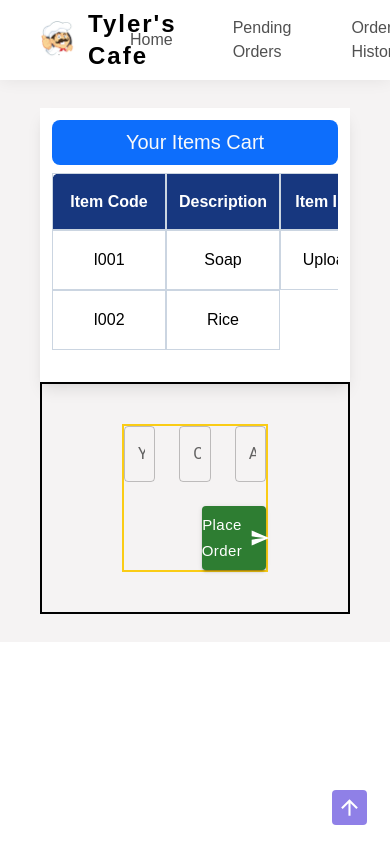
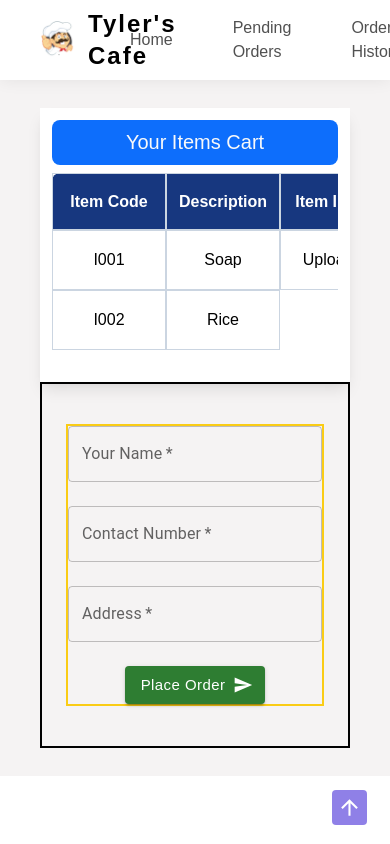
Before and after one commit to AshanSandeep06/Food-Shop-System, a React (Create React App) app in the folder frontend/: page /placeOrder in a window 390 px wide. Built offline with nearby package versions, Linux system fonts and the light colour scheme.

Commit message:
Content Updated in PlaceOrder Component

```diff
--- a/frontend/src/pages/PlaceOrder/PlaceOrder.tsx
+++ b/frontend/src/pages/PlaceOrder/PlaceOrder.tsx
@@ -24,8 +24,8 @@ const PlaceOrder = () => {
       />
 
       {/* --------- Form --------- */}
-      <section className="py-10 px-20 border-2 border-black">
-        <form className="h-full grid grid-cols-3 gap-6 border-2 border-yellow-400">
+      <section className="py-10 px-6 md:px-16 border-2 border-black">
+        <form className="grid grid-cols-1 md:grid-cols-3 gap-6 border-2 border-yellow-400">
           <TextField
             label="Your Name"
             type="text"
@@ -53,7 +53,7 @@ const PlaceOrder = () => {
             required
           />
 
-          <div className="col-start-3 col-end-4 flex justify-end items-center">
+          <div className="md:col-end-4 md:col-span-1 flex md:justify-end items-center justify-center">
             <Button className="!capitalize !font-poppins !font-normal !text-[15px]" variant="contained" color="success" endIcon={<SendIcon />}>
               Place Order
             </Button>
```
